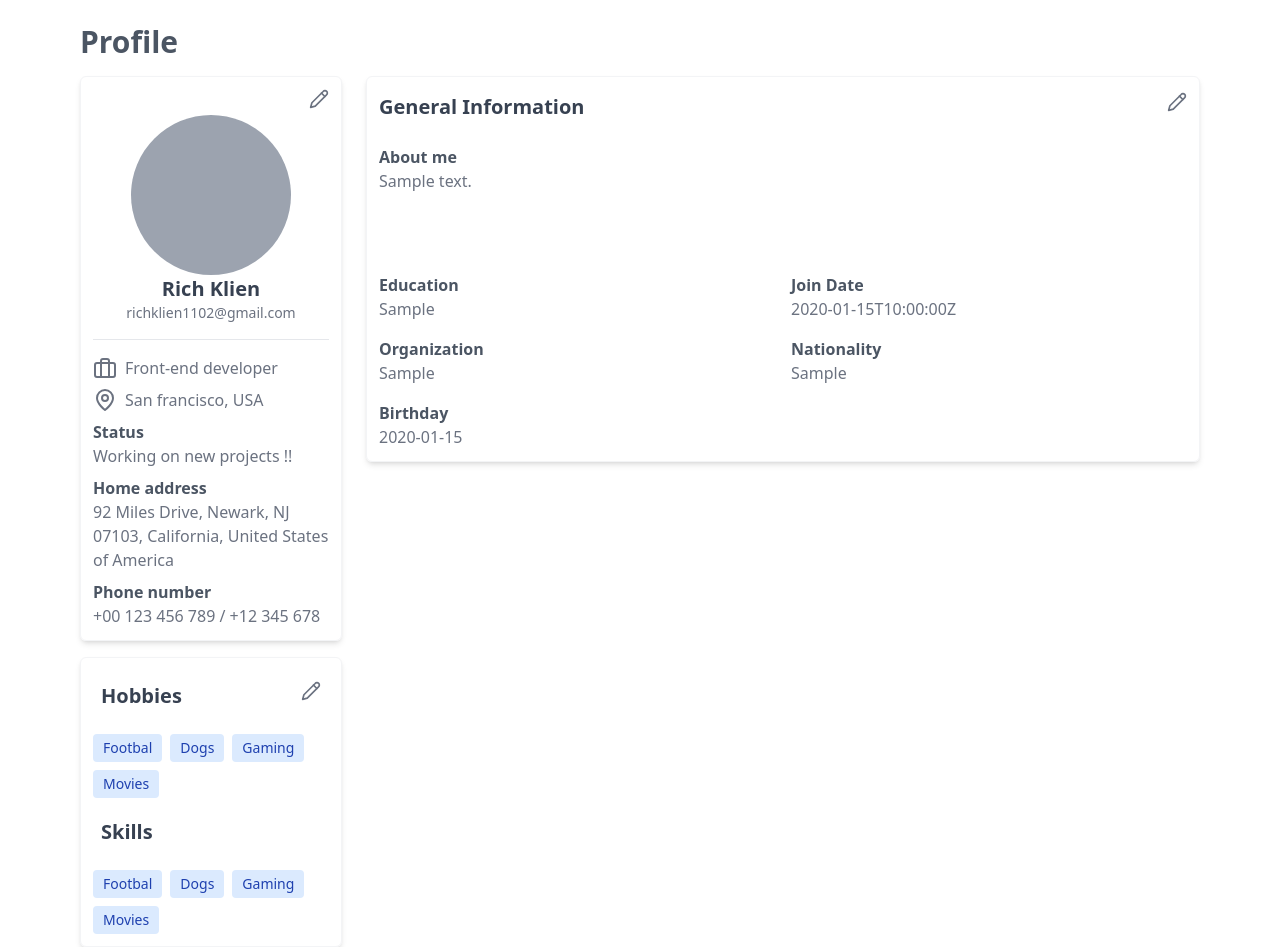
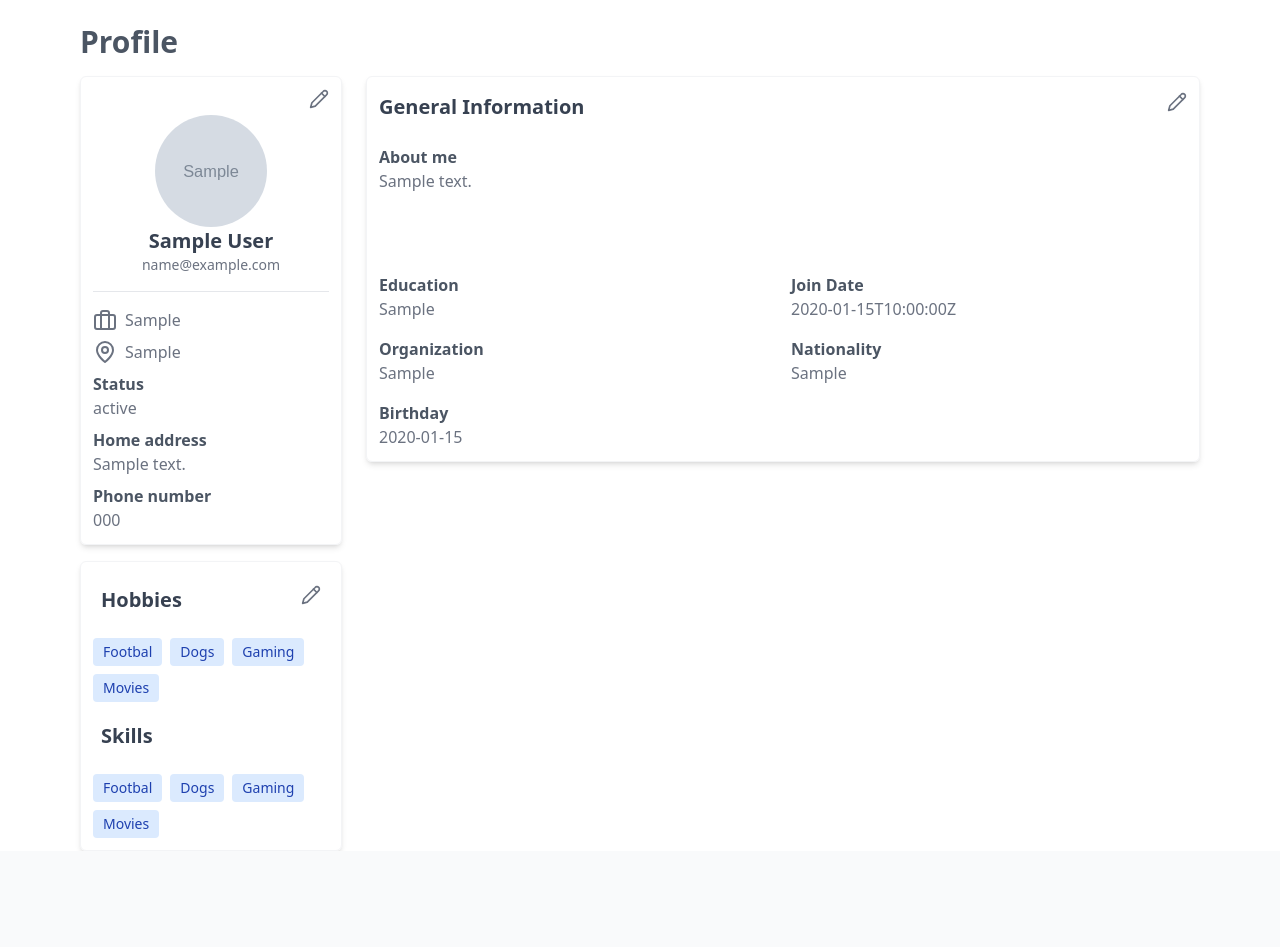
Before and after one commit to Shobhit-Mishra-02/Social-media-app, a Django app: page /social/profile/ in a window 1280 px wide. Shown: the part 65-1012 px from the top of the page. After the commit the page ends 916 px from the top, so only its background shows below. Run offline with Django 4.2, Linux system fonts and the light colour scheme; a user stored in the database is signed in; tables that the repository leaves empty hold one stand-in row (values such as "Sample post"); grey boxes marked "Sample" are stand-in pictures; some libraries are stand-ins or nearby versions.

Commit message:
refactor: changed the approach in profile page, used promises and done with personal information and general information form

```diff
--- a/ajax/urls.py
+++ b/ajax/urls.py
@@ -8,4 +8,5 @@ urlpatterns = [
     path("addGeneralInformation/", views.add_general_information, name="general_information"),
     path("generalInformation/", views.get_general_information, name="get_general_information"),
     path("getPersonalInformation/", views.get_personal_information, name="get_personal_information"),
+    path("addPersonalInformation/", views.add_personal_information, name="add_personal_information")
 ]
--- a/ajax/views.py
+++ b/ajax/views.py
@@ -63,22 +63,70 @@ def add_general_information(request):
 
         if GeneralInformation.objects.filter(user_id=request.user.id).count():
             GeneralInformation.objects.filter(user_id=request.user.id).update(about_me=about_me, education=education, gender=gender, date_of_birth=date_of_birth, organization=organization, nationality=nationality)
-            return JsonResponse({"message":"Updated the record"})
+
+            data = GeneralInformation.objects.get(user_id=request.user.id)
+            serialized_data = GeneralInformationModelSerializer(data).data
+            return JsonResponse(serialized_data)
         else:
             form.save()
 
-            return JsonResponse({"message":"Created a new record"})
+            data = GeneralInformation.objects.get(user_id=request.user.id)
+            serialized_data = GeneralInformationModelSerializer(data).data
+            return JsonResponse(serialized_data)
 
     return JsonResponse({"message": "invalid method"})
+
+
+@csrf_exempt
+@login_required
+def add_personal_information(request):
+
+    form = PersonalInformationForm(request.POST, request.FILES, instance=PersonalInformation(user=request.user))
+
+    if request.method == "POST" and form.is_valid():
+
+        if PersonalInformation.objects.filter(user_id=request.user.id).count():
+
+            profile_pic = request.FILES.get('profile_pic', False)
+
+            first_name = form.cleaned_data["first_name"]
+            last_name = form.cleaned_data["last_name"]
+            occupation = form.cleaned_data["occupation"]
+            status = form.cleaned_data["status"]
+            location = form.cleaned_data["location"]
+            home_address = form.cleaned_data["home_address"]
+            phone_number = form.cleaned_data["phone_number"]
+
+            if(profile_pic):
+                PersonalInformation.objects.filter(user_id=request.user.id).update(profile_pic=profile_pic, first_name=first_name, last_name=last_name, occupation=occupation, status=status, location=location, home_address=home_address, phone_number=phone_number)
+            else:
+                PersonalInformation.objects.filter(user_id=request.user.id).update(first_name=first_name, last_name=last_name, occupation=occupation, status=status, location=location, home_address=home_address, phone_number=phone_number)
+
+            data = PersonalInformation.objects.get(user_id=request.user.id)
+            serialized_data = PersonalInformationSerializer(data, context={"request":request}).data
+
+            return JsonResponse(serialized_data, status=200)
+        else:
+            form.save()
+
+            data = PersonalInformation.objects.get(user_id=request.user.id)
+            serialized_data = PersonalInformationSerializer(data, context={"request":request}).data
+
+            return JsonResponse(serialized_data, status=200)
+
+    return JsonResponse({"message":"invalid method"}, status=500)
 
 @csrf_exempt
 @login_required
 def get_general_information(request):
     if request.method == "GET":
-        general_information = GeneralInformation.objects.filter(user_id=request.user.id)[0]
-        serialized_general_information = GeneralInformationModelSerializer(general_information).data
+        general_information = GeneralInformation.objects.filter(user_id=request.user.id)
 
-        return JsonResponse(serialized_general_information, status=200)
+        if len(general_information)>0:
+            serialized_general_information = GeneralInformationModelSerializer(general_information[0]).data
+            return JsonResponse(serialized_general_information, status=200)
+
+        return JsonResponse({"message":"No data found"}, status=200)
 
     return JsonResponse({"message":"Invalid method"}, status=500)
 
@@ -86,9 +134,14 @@ def get_general_information(request):
 @login_required
 def get_personal_information(request):
     if request.method == "GET":
-        personal_information = PersonalInformation.objects.filter(user_id=request.user.id)[0]
-        serialized_personal_information = PersonalInformationSerializer(personal_information).data
+        personal_information = PersonalInformation.objects.filter(user_id=request.user.id)
 
-        return JsonResponse(serialized_personal_information, status=200)
+        if len(personal_information)>0:
+
+            serialized_personal_information = PersonalInformationSerializer(personal_information[0], context={"request":request}).data
+
+            return JsonResponse(serialized_personal_information, status=200)
+
+        return JsonResponse({"message":"No data found"}, status=200)
 
     return JsonResponse({"message":"Invalid method"}, status=500)
--- a/templates/home/home_base.html
+++ b/templates/home/home_base.html
@@ -12,7 +12,7 @@
     <div class="flex items-center md:order-2 space-x-3 md:space-x-0 rtl:space-x-reverse">
         <button type="button" class="flex text-sm bg-gray-800 rounded-full md:me-0 focus:ring-4 focus:ring-gray-300" id="user-menu-button" aria-expanded="false" data-dropdown-toggle="user-dropdown" data-dropdown-placement="bottom">
           <span class="sr-only">Open user menu</span>
-          <img class="w-8 h-8 rounded-full" src="/docs/images/people/profile-picture-3.jpg" alt="user photo">
+          <img class="w-8 h-8 rounded-full" src="#" alt="user photo">
         </button>
         <!-- Dropdown menu -->
         <div id="user-dropdown" class="z-50 hidden my-4 text-base list-none bg-white divide-y divide-gray-100 rounded-lg shadow">
--- a/templates/home/profile.html
+++ b/templates/home/profile.html
@@ -16,7 +16,7 @@ profile
         <div class="w-full border border-gray-100 h-fit rounded-md p-3 shadow-md">
             <div class="flex justify-end">
                 <span>
-                    <button data-modal-target="crud-modal-personal_information"
+                    <button id="personalInformationEditBtn" data-modal-target="crud-modal-personal_information"
                         data-modal-toggle="crud-modal-personal_information">
                         <svg xmlns="http://www.w3.org/2000/svg" width="20" height="20" viewBox="0 0 24 24" fill="none"
                             stroke="currentColor" stroke-width="2" stroke-linecap="round" stroke-linejoin="round"
@@ -28,11 +28,12 @@ profile
                 </span>
             </div>
             <div class="flex flex-col justify-center align-middle items-center">
-                <div class="w-40 h-40 rounded-full bg-gray-400"></div>
+                <div id="profile_pic"></div>
                 <a href="{% url 'home:profile' %}">
-                    <span class="text-xl font-semibold text-gray-700 mt-1">Rich Klien</span>
+                    <span id="per_info_display__full_name" class="text-xl font-semibold text-gray-700 mt-1">Rich
+                        Klien</span>
                 </a>
-                <span class="text-sm text-gray-500 mb-4">richklien1102@gmail.com</span>
+                <span id="per_info_display__email" class="text-sm text-gray-500 mb-4">richklien1102@gmail.com</span>
             </div>
             <hr>
             <div class="mt-4 space-y-2">
@@ -46,7 +47,7 @@ profile
                         </svg>
                     </span>
 
-                    <span>
+                    <span id="per_info_display__occupation">
                         Front-end developer
                     </span>
                 </div>
@@ -60,24 +61,25 @@ profile
                         </svg>
                     </span>
 
-                    <span>
+                    <span id="per_info_display__location">
                         San francisco, USA
                     </span>
                 </div>
             </div>
             <div class="mt-2">
                 <span class="text-gray-600 font-semibold">Status</span>
-                <p class="text-gray-500"> Working on new projects !!</p>
+                <p id="per_info_display__status" class="text-gray-500"> Working on new projects !!</p>
             </div>
             <div class="mt-2">
                 <span class="text-gray-600 font-semibold">Home address</span>
-                <p class="text-gray-500">92 Miles Drive, Newark, NJ 07103, California,
+                <p id="per_info_display__home_address" class="text-gray-500">92 Miles Drive, Newark, NJ 07103,
+                    California,
                     United States of America
                 </p>
             </div>
             <div class="mt-2">
                 <span class="text-gray-600 font-semibold">Phone number</span>
-                <p class="text-gray-500">+00 123 456 789 / +12 345 678</p>
+                <p id="per_info_display__phone_number" class="text-gray-500">+00 123 456 789 / +12 345 678</p>
             </div>
         </div>
 
@@ -159,8 +161,6 @@ profile
     </div>
 </div>
 
-
-
 <!-- Modal toggle -->
 
 <!-- Personal Information form -->
@@ -184,7 +184,9 @@ profile
                 </button>
             </div>
             <!-- Modal body -->
-            <form class="p-4 md:p-5">
+            <form id="personalInformationForm" class="p-4 md:p-5" method="POST" enctype="multipart/form-data">
+                {% csrf_token %}
+                <div id="personalInfo_image" class="flex justify-center align-middle items-center"></div>
                 <div class="grid gap-4 mb-4 grid-cols-2">
                     <div class="flex items-center justify-center col-span-2 py-2">
                         <label for="{{ personal_information_form.profile_pic.id_for_label }}"
@@ -370,24 +372,31 @@ profile
 
 <script>
     const generalInformationForm = document.getElementById("generalInformationForm")
-    let urlToAddGeneralInformation = "{% url 'ajax:general_information' %}"
-    let urlToGetGeneralInformation = "{% url 'ajax:get_general_information' %}"
+    const personalInformationForm = document.getElementById("personalInformationForm")
 
-    function getRequest(url, cb) {
+    const urlToAddGeneralInformation = "{% url 'ajax:general_information' %}"
+    const urlToGetGeneralInformation = "{% url 'ajax:get_general_information' %}"
+    const urlToGetPersonalInformation = "{% url 'ajax:get_personal_information' %}"
+    const urlToAddPersonalInformation = "{% url 'ajax:add_personal_information' %}"
+
+    function createGetRequestPromise(url) {
+        return new Promise((resolve, reject) => {
             $.ajax({
                 url: url,
                 type: "GET",
                 dataType: "json",
                 success: function (res) {
-                cb(res)
+                    resolve(res)
                 },
                 error: function (err) {
-                console.log(err)
+                    reject(err)
                 }
+            })
         })
     }
 
-    function postRequest(url, data, cb) {
+    function createPostRequestPromise(url, data){
+        return new Promise((resolve, reject)=>{
             $.ajax({
                 url: url,
                 type: "POST",
@@ -397,23 +406,24 @@ profile
                 dataType: "json",
                 data: data,
                 success: function (res) {
-                cb(res)
+                    resolve(res)
                 },
                 error: function (err) {
-                console.log(err)
+                    reject(err)
                 }
+            })
         })
     }
 
-    function updateForm(formId, url) {
 
-        let populateData = (data) => {
+    function populateDataFunc(data, formId) {
+        console.log(data)
         let keys = Object.keys(data)
 
         keys.forEach(key => {
             let inputElem = $(`#${formId} input[name=${key}]`)
 
-                if (inputElem) {
+            if (inputElem && inputElem.attr('type') != 'file') {
                 inputElem.val(data[key])
             }
 
@@ -425,41 +435,103 @@ profile
 
             let selectElem = $(`#${formId} select[name=${key}]`)
 
-                if(selectElem){
+            if (selectElem) {
                 selectElem.val(data[key])
             }
         })
 
     }
 
-        getRequest(url, populateData)
-    }
-
-    function updateDisplay(url, displayIdInitials){
-        let populateDataInDisplay = (data)=>{
+    function populateDataInDisplayFunc(data, displayIdInitials){
         let keys = Object.keys(data)
 
-            keys.forEach(key=>{
+        keys.forEach(key => {
             $(`#${displayIdInitials}_display__${key}`).text(data[key])
         })
-        }
-
-        getRequest(url, populateDataInDisplay)
     }
 
 
     $(document).ready(function () {
 
-        updateDisplay(urlToGetGeneralInformation, "gen_info")
+        createGetRequestPromise(urlToGetPersonalInformation)
+            .then(data=>{
+                populateDataInDisplayFunc(data, "per_info")
+                return data.profile_pic
+            })
+            .then(imageUrl=>{
+                if(imageUrl){
+                    $(`#profile_pic`).html(`<img src="${imageUrl}" class="w-28 h-28 rounded-full" />`)
+                }
+            })
+            .catch(err=>console.log(err))
 
-        $("#generalInformationEditBtn").click(()=>updateForm("generalInformationForm", urlToGetGeneralInformation))
+        createGetRequestPromise(urlToGetGeneralInformation)
+            .then(data=>{
+                populateDataInDisplayFunc(data, "gen_info")
+            })
+            .catch(err=>console.log(err))
+
+
+        $("#generalInformationEditBtn").click(() => {
+            createGetRequestPromise(urlToGetGeneralInformation)
+                .then(data=>{
+                    populateDataFunc(data, "generalInformationForm")
+                })
+                .catch(err => console.log(err))
+        })
+
+        $("#personalInformationEditBtn").click(() => {
+            createGetRequestPromise(urlToGetPersonalInformation)
+                .then(data => {
+                    populateDataFunc(data, "personalInformationForm")
+                    return data.profile_pic
+                })
+                .then(imageUrl => {
+                    if (imageUrl) {
+                        $(`#personalInformationForm #personalInfo_image`).html(`<img src="${imageUrl}" class="w-28 h-28 rounded-full" />`)
+                    }
+                })
+                .catch(err => console.log(err))
+        })
+
+        $("#personalInformationForm input[name=profile_pic]").change(function(){
+            let url = URL.createObjectURL($(this)[0].files[0])
+            console.log(url)
+            $("#personalInfo_image").html(`<img src="${url}" class="w-28 h-28 rounded-full" />`)
+        })
 
         generalInformationForm.addEventListener("submit", (e) => {
             e.preventDefault()
             let formData = new FormData(generalInformationForm)
 
-            postRequest(urlToAddGeneralInformation, formData, (res) => {
-                updateDisplay(urlToGetGeneralInformation, "gen_info")
+            createPostRequestPromise(urlToAddGeneralInformation, formData)
+                .then(data=>populateDataInDisplayFunc(data, "gen_info"))
+                .catch(err=>console.log(err))
+        })
+
+        personalInformationForm.addEventListener("submit", (e) => {
+            e.preventDefault()
+
+            let data = new FormData(personalInformationForm)
+
+            $.ajax({
+                url: urlToAddPersonalInformation,
+                type: "POST",
+                contentType: false,
+                processData: false,
+                headers: { 'X-CSRFToken': "{{ csrf_token }}" },
+                dataType: "json",
+                data: data,
+                enctype: "multipart/form-data",
+                success: function (res) {
+                    console.log(res)
+                    populateDataInDisplayFunc(res, "per_info")
+                    let imageUrl = res.profile_pic
+                    $(`#profile_pic`).html(`<img src="${imageUrl}" class="w-28 h-28 rounded-full" />`)
+                },
+                error: function (err) {
+                    console.log(err)
+                }
             })
         })
 
```
Also changed, not shown: ajax/serializers.py (+19 -0 lines). Lines whose indentation alone changed are shown as unchanged.
